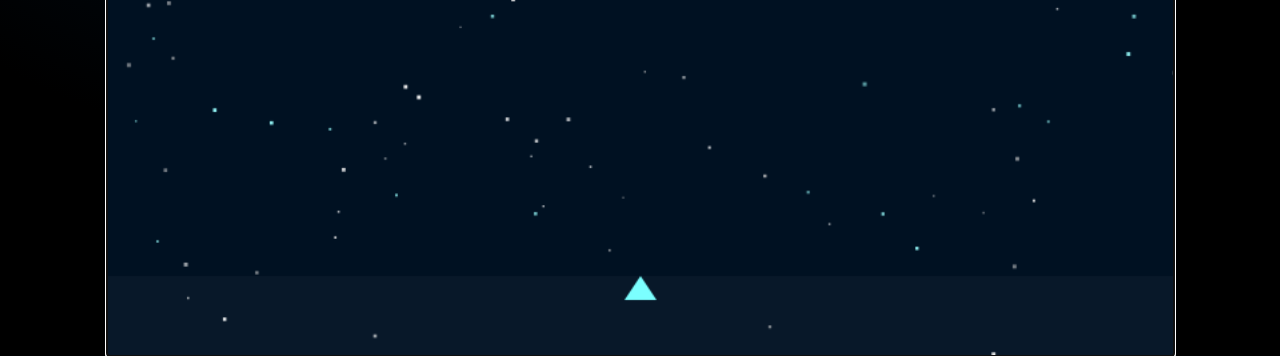
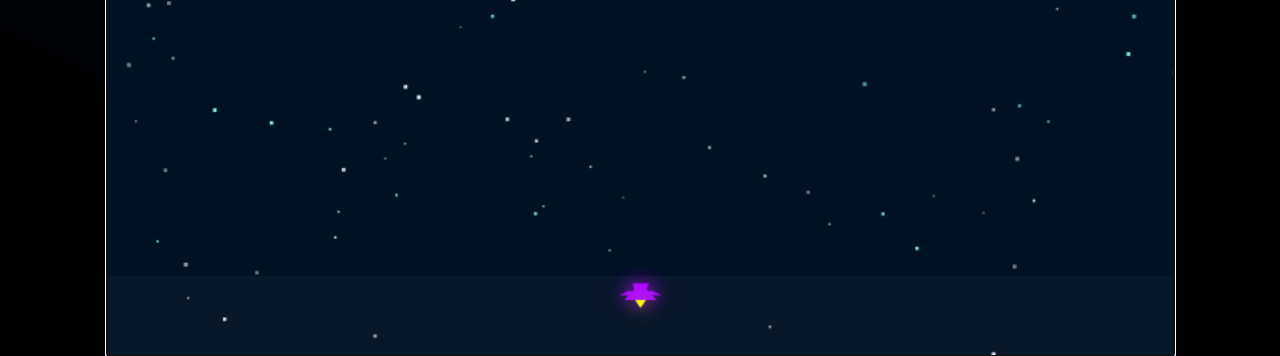
Before and after one commit to anastasiiayerashova/Space-Inviders, a plain HTML site: page index.html in a window 1280 px wide. Shown: the part 444-800 px from the top of the page. Drawn offline with Linux system fonts and the light colour scheme.

Commit message:
change ship color

```diff
--- a/index.html
+++ b/index.html
@@ -574,8 +574,7 @@
         ctx.globalAlpha = 1; // сбросить альфу
 
         // player
-        ctx.fillStyle = "#7ff";
-        drawShip(player.x, player.y, player.w, player.h);
+        drawPlayerShip(ctx, player.x, player.y, dt);
 
         // player bullets
         ctx.fillStyle = "#ff8";
@@ -613,15 +612,58 @@
         }
       }
 
-      function drawShip(x, y, w, h) {
+      function drawPlayerShip(ctx, x, y, time) {
+        const w = 40;
+        const h = 18;
+
+        ctx.save();
+
+        // Glow effect
+        ctx.shadowColor = "#a0f";
+        ctx.shadowBlur = 15;
+
+        // Main body (trapezoid)
+        ctx.fillStyle = "#a0f";
         ctx.beginPath();
-        ctx.moveTo(x, y + h);
-        ctx.lineTo(x + w * 0.2, y + h);
-        ctx.lineTo(x + w * 0.5, y);
+        ctx.moveTo(x + w * 0.2, y + h);
+        ctx.lineTo(x + w * 0.4, y + h * 0.5);
+        ctx.lineTo(x + w * 0.6, y + h * 0.5);
         ctx.lineTo(x + w * 0.8, y + h);
-        ctx.lineTo(x + w, y + h);
         ctx.closePath();
         ctx.fill();
+
+        // Cockpit (small arc on top)
+        ctx.beginPath();
+        ctx.arc(x + w * 0.5, y + h * 0.3, w * 0.15, 0, Math.PI);
+        ctx.fill();
+
+        // Wings (side triangles)
+        ctx.beginPath();
+        ctx.moveTo(x + w * 0.3, y + h * 0.6);
+        ctx.lineTo(x + w * 0.1, y + h * 0.8);
+        ctx.lineTo(x + w * 0.4, y + h * 0.8);
+        ctx.closePath();
+        ctx.fill();
+
+        ctx.beginPath();
+        ctx.moveTo(x + w * 0.7, y + h * 0.6);
+        ctx.lineTo(x + w * 0.9, y + h * 0.8);
+        ctx.lineTo(x + w * 0.6, y + h * 0.8);
+        ctx.closePath();
+        ctx.fill();
+
+        // Animated engine flame
+        const flameLength = 5 + Math.sin(time * 20) * 3;
+        ctx.fillStyle = "#ff0";
+        ctx.shadowColor = "#ff0";
+        ctx.beginPath();
+        ctx.moveTo(x + w * 0.4, y + h);
+        ctx.lineTo(x + w * 0.5, y + h + flameLength);
+        ctx.lineTo(x + w * 0.6, y + h);
+        ctx.closePath();
+        ctx.fill();
+
+        ctx.restore();
       }
 
       function gameLoop(ts) {
```
